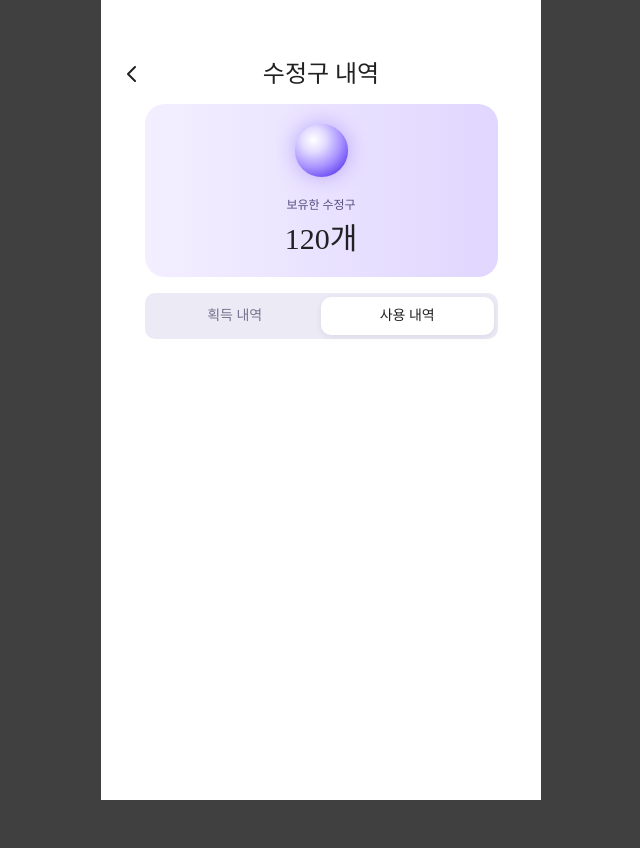
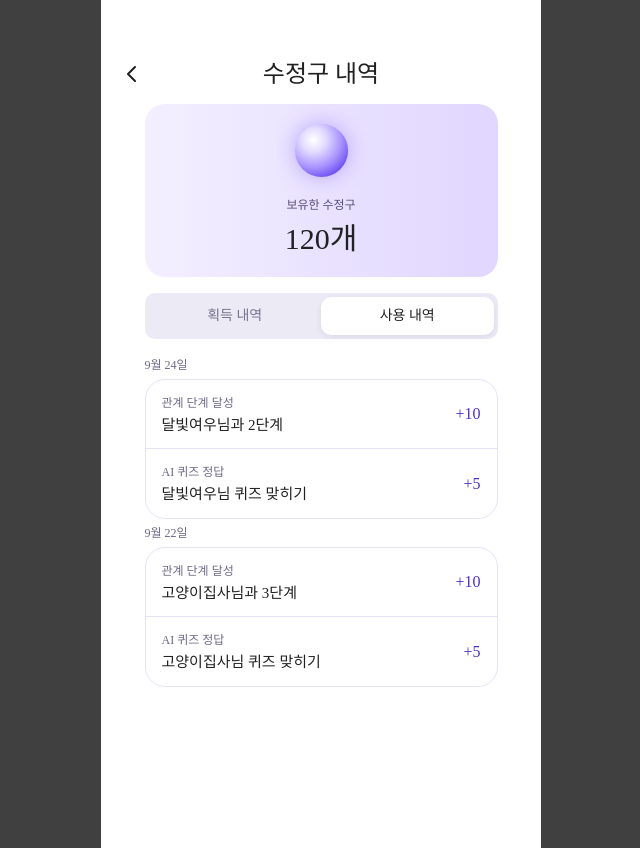
Before and after one commit to sswu-likelion-demoday/FE, a React (Create React App) app: page /mypage/item-history in a window 1280 px wide. Both pictures are taken after a click on the button "사용 내역". Shown: the whole page, without its empty margins (319-959 px from the left). Before the commit the page ends 800 px from the top, so only its background shows below. Built offline with nearby package versions, Linux system fonts and the light colour scheme; a web font is replaced by a local one.

Commit message:
feat: 수정구 내역 UI 수정

```diff
--- a/src/pages/Mypage/pages/ItemHistory/ItemHistory.jsx
+++ b/src/pages/Mypage/pages/ItemHistory/ItemHistory.jsx
@@ -66,7 +66,38 @@ const ItemHistory = () => {
             </div>
           </>
         ) : (
-          <div className="i_m_usage">{/* 사용 내역 UI는 추후 구현 */}</div>
+          <div className="i_m_usage">
+            <div className="i_m_u_1">
+              <span>9월 24일</span>
+              <div className="i_m_u_box">
+                <PointHistoryItem
+                  category="관계 단계 달성"
+                  title="달빛여우님과 2단계"
+                  amount={10}
+                />
+                <PointHistoryItem
+                  category="AI 퀴즈 정답"
+                  title="달빛여우님 퀴즈 맞히기"
+                  amount={5}
+                />
+              </div>
+            </div>
+            <div className="i_m_u_2">
+              <span>9월 22일</span>
+              <div className="i_m_u_box">
+                <PointHistoryItem
+                  category="관계 단계 달성"
+                  title="고양이집사님과 3단계"
+                  amount={10}
+                />
+                <PointHistoryItem
+                  category="AI 퀴즈 정답"
+                  title="고양이집사님 퀴즈 맞히기"
+                  amount={5}
+                />
+              </div>
+            </div>
+          </div>
         )}
       </div>
     </div>
--- a/src/pages/Mypage/pages/ItemHistory/ItemHistory.scss
+++ b/src/pages/Mypage/pages/ItemHistory/ItemHistory.scss
@@ -3,6 +3,7 @@
   flex-direction: column;
   align-items: center;
   min-height: 100dvh;
+  padding-bottom: 161px;
 }
 
 .itemhistory_top {
@@ -77,3 +78,34 @@
 .i_m_e_2 {
   margin-top: 8px;
 }
+
+// ================================================================
+
+.i_m_u_box {
+  border: 1px solid #e6e2f7;
+  border-radius: 20px;
+
+  .PointHistoryItem_wrap + .PointHistoryItem_wrap {
+    border-top: 1px solid #e6e2f7;
+  }
+}
+
+.i_m_u_1,
+.i_m_u_2 {
+  display: flex;
+  flex-direction: column;
+  gap: 8px;
+
+  span {
+    font-size: 12px;
+    color: #6e6887;
+  }
+}
+
+.i_m_u_1 {
+  margin-top: 20px;
+}
+
+.i_m_u_2 {
+  margin-top: 8px;
+}
```
